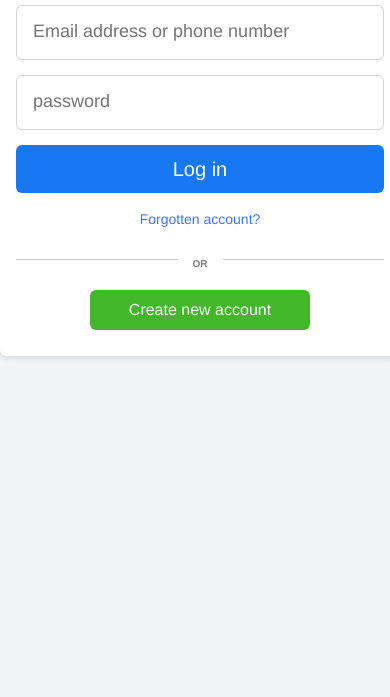
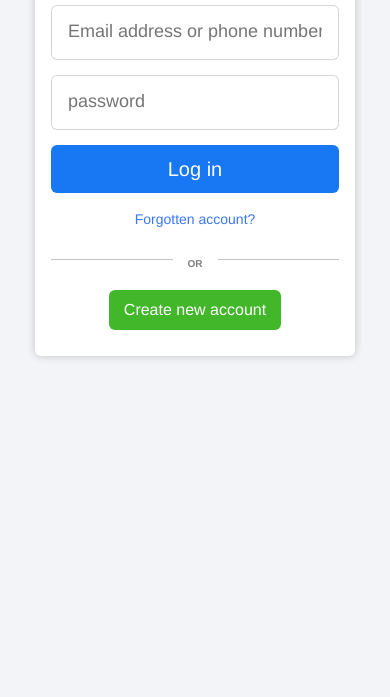
Before and after one commit to yosefamr2002/Facebook-Clone, a plain HTML site: page index.html in a window 390 px wide. Shown: the part 192-889 px from the top of the page. Drawn offline with Linux system fonts and the light colour scheme.

Commit message:
responsive added

```diff
--- a/style.css
+++ b/style.css
@@ -120,6 +120,11 @@ input::placeholder {
     width: 60%;
     color: white;
 }
-a{
 
+@media (max-width: 768px) {
+  .container {
+   .container__form{
+    width: 20rem;
+   }
+  }
 }
```
